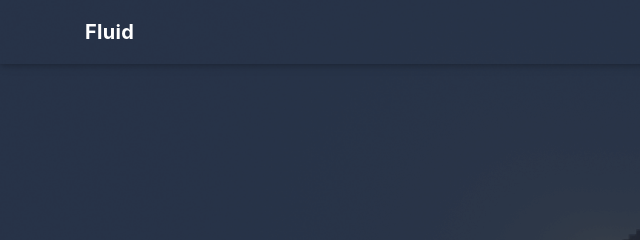
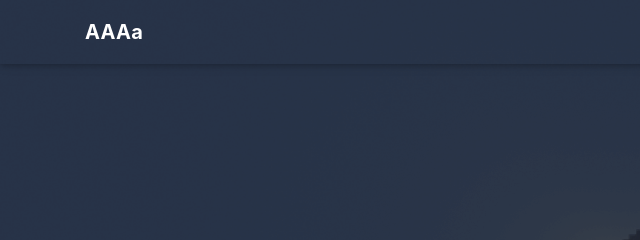
Before and after one commit to Aapigs/Aapigs.github.io, a plain HTML site: page index.html in a window 1280 px wide. Shown: the top 240 px of the page, 0-640 px from the left. Drawn offline with nearby package versions, Linux system fonts and the light colour scheme; some packages are replaced by stand-ins of ours; a script that the page names is missing; a small style sheet from the web is missing.

Commit message:
Site updated: 2025-07-02 17:02:22

```diff
--- a/index.html
+++ b/index.html
@@ -87,7 +87,7 @@
   <nav id="navbar" class="navbar fixed-top  navbar-expand-lg navbar-dark scrolling-navbar">
   <div class="container">
     <a class="navbar-brand" href="/">
-      <strong>Fluid</strong>
+      <strong>AAAa</strong>
     </a>
 
     <button id="navbar-toggler-btn" class="navbar-toggler" type="button" data-toggle="collapse"
```
Also changed, not shown: 2025/07/02/hello-world/index.html (+1 -1 lines), 404.html (+1 -1 lines), about/index.html (+1 -1 lines), archives/2025/07/index.html (+1 -1 lines), archives/2025/index.html (+1 -1 lines), archives/index.html (+1 -1 lines), categories/index.html (+1 -1 lines), links/index.html (+1 -1 lines), tags/index.html (+1 -1 lines).
